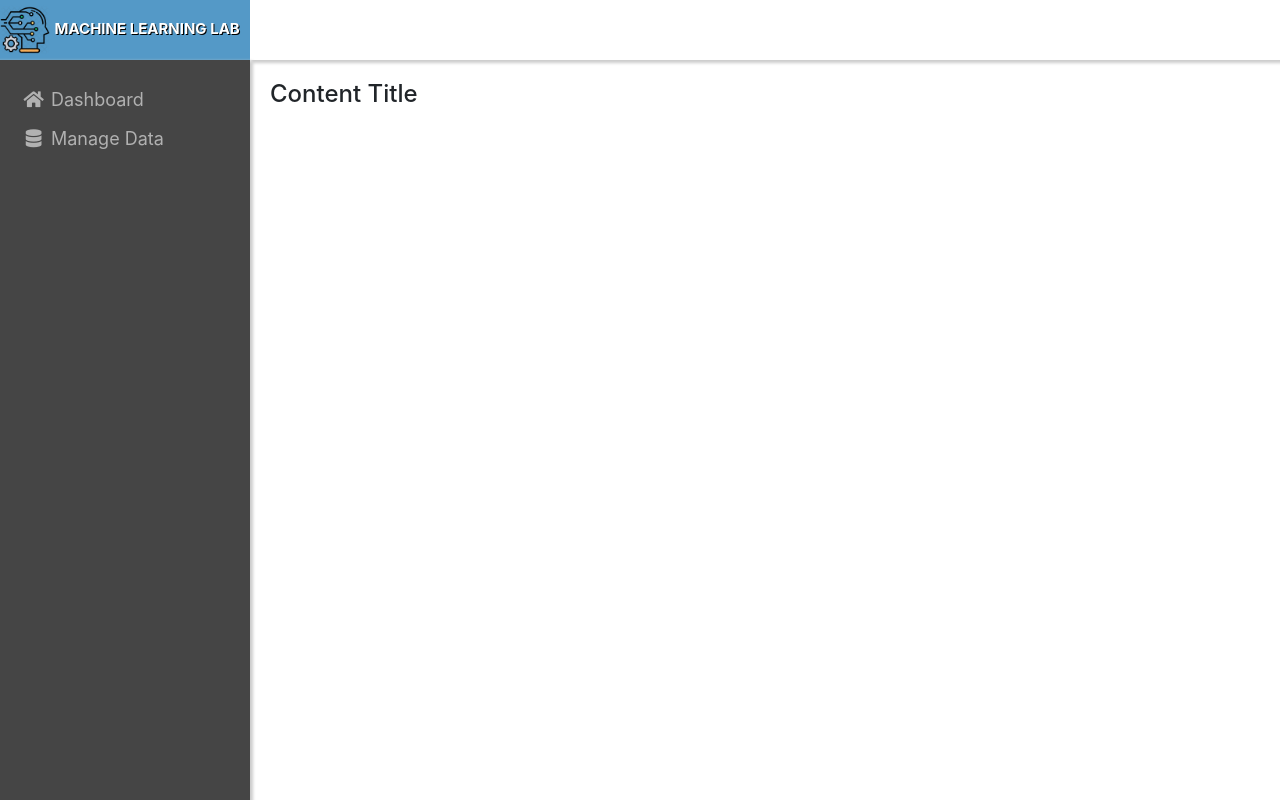
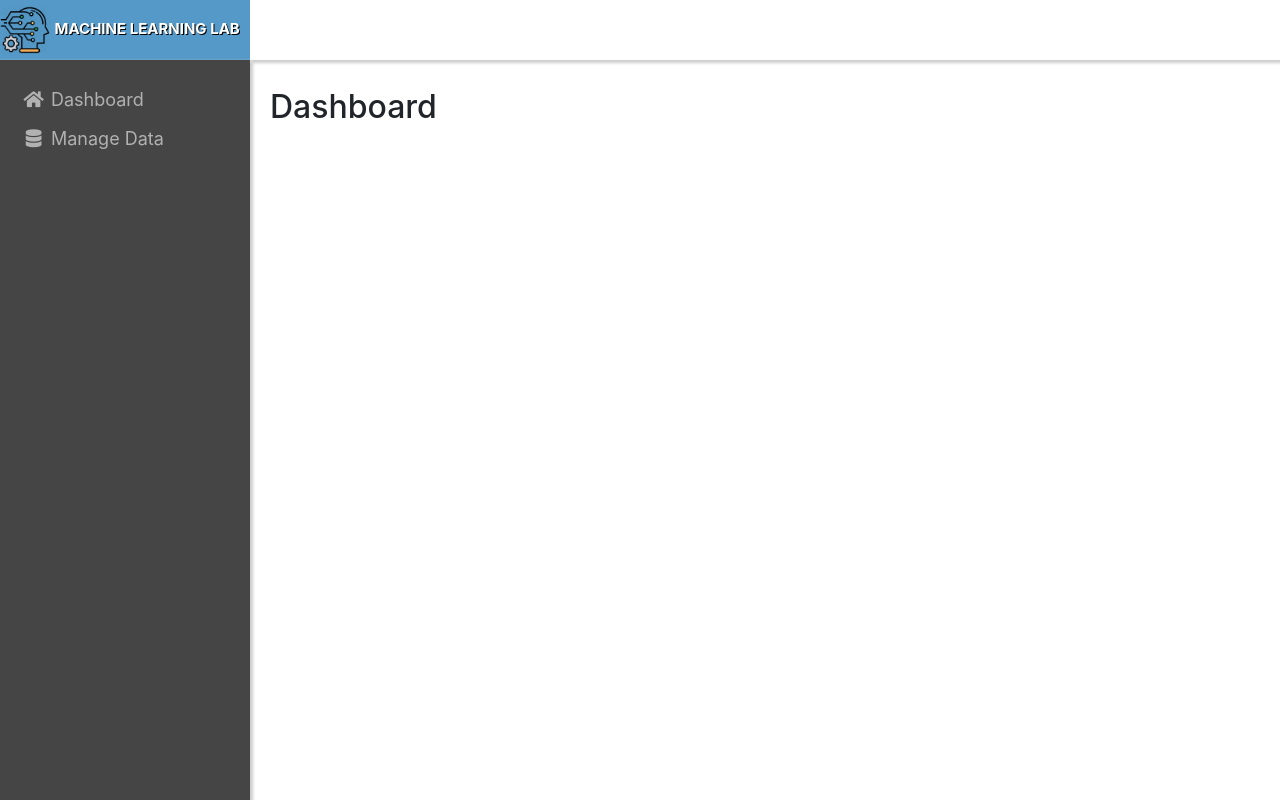
Before and after one commit to pambe525/MLWebLab, a Django app: page / in a window 1280 px wide. Run offline with Django 3.2, Linux system fonts and the light colour scheme; some libraries are stand-ins or nearby versions.

Commit message:
Misc changes

```diff
--- a/templates/home.html
+++ b/templates/home.html
@@ -1,4 +1,4 @@
 {% extends 'base.html' %}
 {% block home_content %}
-Content Title
+<h2>Dashboard</h2>
 {% endblock home_content %}
```
Also changed, not shown: 2 other files.
